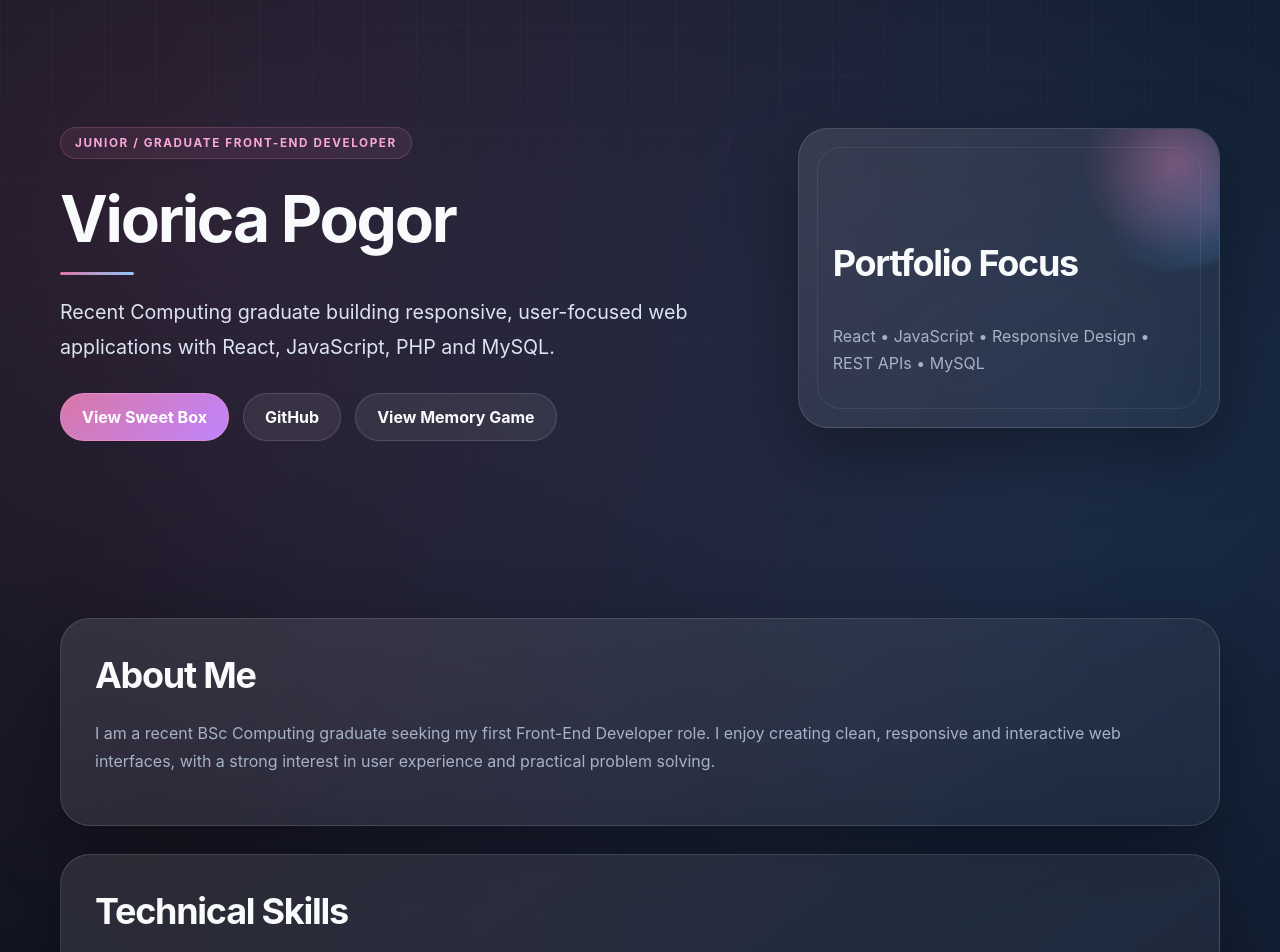
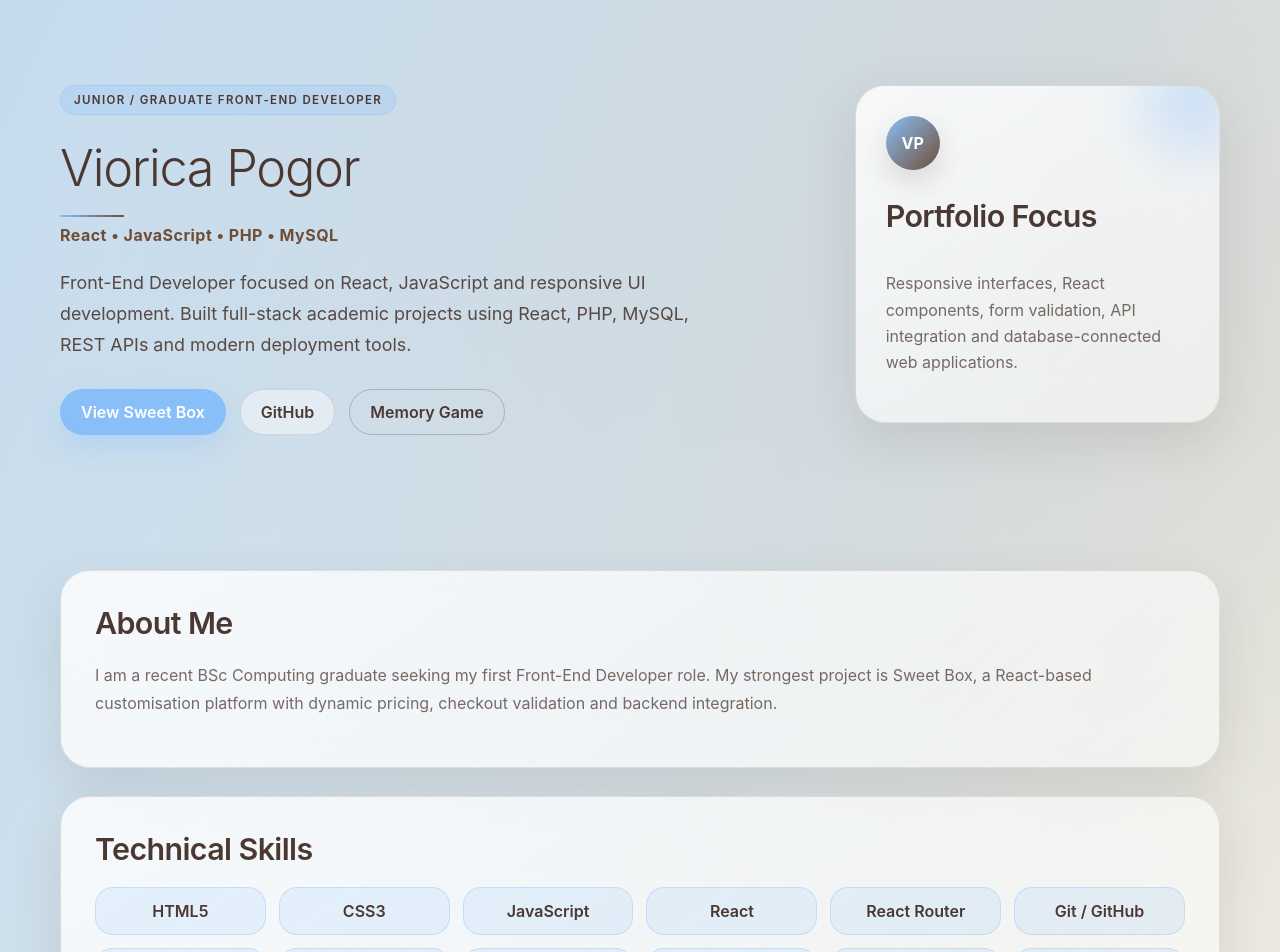
Before and after one commit to Viorica123333333333/cv-website-react, a React (Vite) app: page / in a window 1280 px wide. Shown: the part 80-1032 px from the top of the page. Built offline with nearby package versions, Linux system fonts and the light colour scheme.

Commit message:
Update App.css

```diff
--- a/src/App.css
+++ b/src/App.css
@@ -3,25 +3,20 @@
 }
 
 :root {
-  --navy: #0b1220;
-  --navy-soft: #111827;
-  --navy-card: rgba(15, 23, 42, 0.68);
+  --blue: #89bff8;
+  --cream: #f2f0e6;
+  --brown: #4b3832;
+  --coffee: #6f4e37;
 
-  --glass: rgba(255, 255, 255, 0.065);
-  --glass-strong: rgba(255, 255, 255, 0.105);
-  --border: rgba(255, 255, 255, 0.13);
+  --text: #4b3832;
+  --muted: rgba(75, 56, 50, 0.74);
+  --soft: rgba(75, 56, 50, 0.9);
 
-  --text: #f8fafc;
-  --muted: #a7b2c6;
-  --soft: #dbe4f0;
+  --card: rgba(255, 255, 255, 0.68);
+  --card-strong: rgba(255, 255, 255, 0.82);
+  --border: rgba(75, 56, 50, 0.13);
 
-  --accent: #d977a7;
-  --accent-light: #f9a8d4;
-  --violet: #c084fc;
-  --blue: #60a5fa;
-  --blue-soft: #93c5fd;
-
-  --shadow: 0 26px 70px rgba(0, 0, 0, 0.34);
+  --shadow: 0 18px 50px rgba(75, 56, 50, 0.12);
 }
 
 html {
@@ -30,6 +25,7 @@ html {
 
 body {
   margin: 0;
+  min-height: 100vh;
   font-family:
     Inter,
     ui-sans-serif,
@@ -39,37 +35,25 @@ body {
     "Segoe UI",
     Arial,
     sans-serif;
+  color: var(--text);
   background:
+    linear-gradient(
+      115deg,
+      rgba(137, 191, 248, 0.44) 0%,
+      rgba(137, 191, 248, 0.22) 38%,
+      transparent 62%
+    ),
     radial-gradient(
-      circle at 14% 8%,
-      rgba(217, 119, 167, 0.18),
+      circle at 86% 10%,
+      rgba(111, 78, 55, 0.12),
       transparent 30%
     ),
     radial-gradient(
-      circle at 86% 14%,
-      rgba(96, 165, 250, 0.18),
-      transparent 31%
+      circle at 80% 85%,
+      rgba(137, 191, 248, 0.22),
+      transparent 35%
     ),
-    radial-gradient(
-      circle at 45% 90%,
-      rgba(192, 132, 252, 0.09),
-      transparent 36%
-    ),
-    linear-gradient(135deg, #070d18 0%, #0b1220 46%, #111827 100%);
-  color: var(--text);
-  min-height: 100vh;
-}
-
-body::before {
-  content: "";
-  position: fixed;
-  inset: 0;
-  pointer-events: none;
-  background-image:
-    linear-gradient(rgba(255, 255, 255, 0.022) 1px, transparent 1px),
-    linear-gradient(90deg, rgba(255, 255, 255, 0.022) 1px, transparent 1px);
-  background-size: 52px 52px;
-  mask-image: linear-gradient(to bottom, black, transparent 92%);
+    var(--cream);
 }
 
 a {
@@ -84,10 +68,10 @@ a {
 }
 
 .hero {
-  min-height: 78vh;
+  min-height: 72vh;
   display: grid;
-  grid-template-columns: 1.25fr 0.75fr;
-  gap: 34px;
+  grid-template-columns: 1.35fr 0.65fr;
+  gap: 36px;
   align-items: center;
 }
 
@@ -95,53 +79,63 @@ a {
 .projectTag {
   display: inline-flex;
   width: fit-content;
-  padding: 8px 14px;
+  padding: 7px 13px;
   border-radius: 999px;
-  color: var(--accent-light);
-  background: rgba(217, 119, 167, 0.1);
-  border: 1px solid rgba(217, 119, 167, 0.25);
-  font-size: 0.73rem;
-  font-weight: 700;
-  letter-spacing: 1.6px;
+  color: var(--brown);
+  background: rgba(137, 191, 248, 0.24);
+  border: 1px solid rgba(137, 191, 248, 0.45);
+  font-size: 0.72rem;
+  font-weight: 600;
+  letter-spacing: 1.35px;
   text-transform: uppercase;
 }
 
 h1 {
-  font-size: clamp(2.75rem, 5vw, 4.5rem);
-  line-height: 1.05;
-  margin: 14px 0;
-  letter-spacing: -0.035em;
-  font-weight: 700;
+  font-size: clamp(2rem, 4vw, 3.15rem);
+  line-height: 1.12;
+  margin: 14px 0 8px;
+  font-weight: 300;
+  letter-spacing: -0.025em;
+  color: var(--brown);
+}
+
+.techLine {
+  margin: 0 0 22px;
+  color: var(--coffee);
+  font-weight: 650;
+  letter-spacing: 0.03em;
 }
 
 h1::after {
   content: "";
   display: block;
-  width: 74px;
-  height: 3px;
-  margin-top: 20px;
+  width: 64px;
+  height: 2px;
+  margin-top: 18px;
   border-radius: 999px;
-  background: linear-gradient(90deg, var(--accent), var(--blue-soft));
+  background: linear-gradient(90deg, var(--blue), var(--coffee));
 }
 
 h2 {
-  font-size: clamp(1.65rem, 3vw, 2.25rem);
-  margin: 0 0 22px;
-  letter-spacing: -0.035em;
-  font-weight: 700;
+  font-size: clamp(1.45rem, 2.5vw, 1.9rem);
+  margin: 0 0 20px;
+  letter-spacing: -0.02em;
+  font-weight: 600;
+  color: var(--brown);
 }
 
 h3 {
   margin: 0 0 10px;
-  font-size: 1.17rem;
-  font-weight: 700;
+  font-size: 1.08rem;
+  font-weight: 600;
+  color: var(--brown);
 }
 
 .intro {
-  max-width: 670px;
+  max-width: 640px;
   color: var(--soft);
-  font-size: clamp(1.05rem, 1.8vw, 1.23rem);
-  line-height: 1.78;
+  font-size: clamp(1rem, 1.55vw, 1.12rem);
+  line-height: 1.75;
 }
 
 .heroButtons,
@@ -156,34 +150,36 @@ h3 {
 .heroButtons a,
 .links a,
 .contactLinks a {
-  padding: 13px 21px;
+  padding: 12px 20px;
   border-radius: 999px;
-  font-weight: 700;
-  background: rgba(255, 255, 255, 0.075);
-  border: 1px solid var(--border);
-  color: var(--text);
-  transition:
-    transform 0.25s ease,
-    border-color 0.25s ease,
-    box-shadow 0.25s ease,
-    background 0.25s ease;
+  font-weight: 600;
+  transition: 0.25s ease;
 }
 
-.heroButtons a:first-child,
-.links a:first-child,
-.contactLinks a:first-child {
-  background: linear-gradient(135deg, var(--accent), var(--violet));
-  border-color: rgba(249, 168, 212, 0.38);
-  color: #fff;
+.primaryBtn {
+  background: var(--blue);
+  border: 1px solid rgba(137, 191, 248, 0.65);
+  color: white;
+  box-shadow: 0 12px 28px rgba(137, 191, 248, 0.35);
+}
+
+.secondaryBtn {
+  background: rgba(255, 255, 255, 0.46);
+  border: 1px solid rgba(75, 56, 50, 0.14);
+  color: var(--brown);
+}
+
+.outlineBtn {
+  background: transparent;
+  border: 1px solid rgba(111, 78, 55, 0.32);
+  color: var(--brown);
 }
 
 .heroButtons a:hover,
 .links a:hover,
 .contactLinks a:hover {
   transform: translateY(-3px);
-  border-color: rgba(217, 119, 167, 0.36);
-  box-shadow: 0 18px 45px rgba(217, 119, 167, 0.14);
-  background: rgba(255, 255, 255, 0.1);
+  box-shadow: 0 16px 36px rgba(75, 56, 50, 0.12);
 }
 
 .heroCard,
@@ -195,59 +191,65 @@ h3 {
   overflow: hidden;
   background: linear-gradient(
     145deg,
-    var(--glass-strong),
-    rgba(255, 255, 255, 0.042)
+    var(--card-strong),
+    rgba(255, 255, 255, 0.52)
   );
   border: 1px solid var(--border);
-  backdrop-filter: blur(22px);
-  -webkit-backdrop-filter: blur(22px);
+  backdrop-filter: blur(20px);
+  -webkit-backdrop-filter: blur(20px);
   border-radius: 30px;
   box-shadow: var(--shadow);
 }
 
 .heroCard {
-  min-height: 300px;
-  padding: 34px;
+  max-width: 420px;
+  min-height: 210px;
+  padding: 30px;
+  justify-self: end;
   display: flex;
   flex-direction: column;
   justify-content: flex-end;
 }
 
-.heroCard::before {
-  content: "";
-  position: absolute;
-  inset: 18px;
-  border-radius: 24px;
-  border: 1px solid rgba(255, 255, 255, 0.075);
+.avatar {
+  width: 54px;
+  height: 54px;
+  margin-bottom: 28px;
+  border-radius: 50%;
+  display: grid;
+  place-items: center;
+  font-weight: 700;
+  color: white;
+  background: linear-gradient(135deg, var(--blue), var(--coffee));
+  box-shadow: 0 12px 28px rgba(75, 56, 50, 0.16);
 }
 
 .heroCard::after {
   content: "";
   position: absolute;
-  width: 210px;
-  height: 210px;
-  top: -70px;
-  right: -60px;
+  width: 190px;
+  height: 190px;
+  top: -80px;
+  right: -70px;
   border-radius: 50%;
-  background:
-    radial-gradient(circle, rgba(217, 119, 167, 0.42), transparent 62%),
-    radial-gradient(
-      circle at 70% 70%,
-      rgba(96, 165, 250, 0.24),
-      transparent 55%
-    );
-  filter: blur(3px);
+  background: radial-gradient(
+    circle,
+    rgba(137, 191, 248, 0.38),
+    transparent 65%
+  );
+  filter: blur(12px);
 }
 
 .heroCard h2,
-.heroCard p {
+.heroCard p,
+.avatar {
   position: relative;
   z-index: 1;
 }
 
 .heroCard p {
   color: var(--muted);
-  line-height: 1.7;
+  line-height: 1.65;
 }
 
 .section,
@@ -271,61 +273,55 @@ h3 {
 }
 
 .skillsGrid span {
-  padding: 14px 16px;
+  padding: 13px 15px;
   border-radius: 18px;
   text-align: center;
-  color: #fdf2f8;
-  font-weight: 650;
-  background: rgba(217, 119, 167, 0.075);
-  border: 1px solid rgba(217, 119, 167, 0.2);
-  transition:
-    transform 0.25s ease,
-    background 0.25s ease,
-    border-color 0.25s ease;
+  color: var(--brown);
+  font-weight: 600;
+  background: rgba(137, 191, 248, 0.16);
+  border: 1px solid rgba(137, 191, 248, 0.35);
+  transition: 0.25s ease;
 }
 
 .skillsGrid span:hover {
   transform: translateY(-3px);
-  background: rgba(96, 165, 250, 0.14);
-  border-color: rgba(147, 197, 253, 0.3);
+  background: rgba(137, 191, 248, 0.28);
+  border-color: rgba(137, 191, 248, 0.6);
 }
 
 .projectCard {
   padding: 32px;
   margin-bottom: 22px;
-  transition:
-    transform 0.25s ease,
-    border-color 0.25s ease,
-    box-shadow 0.25s ease;
+  transition: 0.25s ease;
 }
 
 .projectCard:hover,
 .timelineItem:hover {
   transform: translateY(-4px);
-  border-color: rgba(217, 119, 167, 0.32);
-  box-shadow: 0 28px 80px rgba(0, 0, 0, 0.42);
+  border-color: rgba(137, 191, 248, 0.5);
+  box-shadow: 0 18px 46px rgba(75, 56, 50, 0.14);
 }
 
 .projectCard.featured {
-  border-color: rgba(217, 119, 167, 0.28);
+  border-color: rgba(137, 191, 248, 0.48);
   background:
     linear-gradient(
       145deg,
-      rgba(217, 119, 167, 0.095),
-      rgba(96, 165, 250, 0.055)
+      rgba(137, 191, 248, 0.24),
+      rgba(255, 255, 255, 0.62)
     ),
-    rgba(15, 23, 42, 0.67);
+    rgba(255, 255, 255, 0.62);
 }
 
 .projectCard ul {
   margin: 18px 0 0;
   padding-left: 20px;
-  color: #dce7f7;
+  color: var(--soft);
   line-height: 1.85;
 }
 
 .projectCard li::marker {
-  color: var(--accent-light);
+  color: var(--blue);
 }
 
 .timeline {
@@ -336,14 +332,7 @@ h3 {
 .timelineItem {
   padding: 24px 26px;
   border-radius: 24px;
-  transition:
-    transform 0.25s ease,
-    border-color 0.25s ease,
-    box-shadow 0.25s ease;
-}
-
-.timelineItem h3 {
-  color: var(--text);
+  transition: 0.25s ease;
 }
 
 .contact {
@@ -351,10 +340,10 @@ h3 {
   background:
     linear-gradient(
       135deg,
-      rgba(217, 119, 167, 0.15),
-      rgba(96, 165, 250, 0.13)
+      rgba(137, 191, 248, 0.24),
+      rgba(255, 255, 255, 0.62)
     ),
-    rgba(255, 255, 255, 0.052);
+    rgba(255, 255, 255, 0.65);
 }
 
 .contact h2 {
@@ -374,11 +363,13 @@ h3 {
   }
 
   .heroCard {
-    min-height: 230px;
+    max-width: 100%;
+    justify-self: stretch;
+    min-height: 210px;
   }
 
   h1 {
-    font-size: clamp(2.65rem, 12vw, 4.3rem);
+    font-size: clamp(1.95rem, 9vw, 2.8rem);
   }
 }
 
@@ -402,4 +393,8 @@ h3 {
   .skillsGrid {
     grid-template-columns: 1fr 1fr;
   }
+
+  h1 {
+    font-size: clamp(1.85rem, 10vw, 2.55rem);
+  }
 }
--- a/src/App.jsx
+++ b/src/App.jsx
@@ -6,41 +6,61 @@ function App() {
       <section className="hero">
         <div className="heroText">
           <p className="tag">Junior / Graduate Front-End Developer</p>
+
           <h1>Viorica Pogor</h1>
+
+          <p className="techLine">React • JavaScript • PHP • MySQL</p>
+
           <p className="intro">
-            Recent Computing graduate building responsive, user-focused web
-            applications with React, JavaScript, PHP and MySQL.
+            Front-End Developer focused on React, JavaScript and responsive UI
+            development. Built full-stack academic projects using React, PHP,
+            MySQL, REST APIs and modern deployment tools.
           </p>
 
           <div className="heroButtons">
-            <a href="https://sweet-box.netlify.app/" target="_blank">
+            <a
+              className="primaryBtn"
+              href="https://sweet-box.netlify.app/"
+              target="_blank"
+            >
               View Sweet Box
             </a>
-            <a href="https://github.com/Viorica123333333333" target="_blank">
+
+            <a
+              className="secondaryBtn"
+              href="https://github.com/Viorica123333333333"
+              target="_blank"
+            >
               GitHub
             </a>
+
             <a
+              className="outlineBtn"
               href="https://viorica-memory-game.infinityfreeapp.com/"
               target="_blank"
             >
-              View Memory Game
+              Memory Game
             </a>
           </div>
         </div>
 
-        <div className="heroCard">
+        <aside className="heroCard">
+          <div className="avatar">VP</div>
           <h2>Portfolio Focus</h2>
-          <p>React • JavaScript • Responsive Design • REST APIs • MySQL</p>
-        </div>
+          <p>
+            Responsive interfaces, React components, form validation, API
+            integration and database-connected web applications.
+          </p>
+        </aside>
       </section>
 
       <section className="section">
         <h2>About Me</h2>
         <p>
           I am a recent BSc Computing graduate seeking my first Front-End
-          Developer role. I enjoy creating clean, responsive and interactive web
-          interfaces, with a strong interest in user experience and practical
-          problem solving.
+          Developer role. My strongest project is Sweet Box, a React-based
+          customisation platform with dynamic pricing, checkout validation and
+          backend integration.
         </p>
       </section>
 
@@ -84,10 +104,18 @@ function App() {
           </ul>
 
           <div className="links">
-            <a href="https://sweet-box.netlify.app/" target="_blank">
+            <a
+              className="primaryBtn"
+              href="https://sweet-box.netlify.app/"
+              target="_blank"
+            >
               Live Demo
             </a>
-            <a href="https://github.com/Viorica123333333333" target="_blank">
+            <a
+              className="secondaryBtn"
+              href="https://github.com/Viorica123333333333"
+              target="_blank"
+            >
               GitHub
             </a>
           </div>
@@ -105,8 +133,10 @@ function App() {
             <li>Designed responsive user interface</li>
             <li>Used MySQL for game-related data handling</li>
           </ul>
+
           <div className="links">
             <a
+              className="outlineBtn"
               href="https://viorica-memory-game.infinityfreeapp.com/"
               target="_blank"
             >
@@ -127,6 +157,7 @@ function App() {
         <div className="timelineItem">
           <h3>Pearson BTEC Level 5 HND in Computing</h3>
           <p>ICON College of Technology and Management · Feb 2023 – Jan 2025</p>
+          <p>Graduated with Merit</p>
         </div>
       </section>
 
@@ -160,12 +191,22 @@ function App() {
         </p>
 
         <div className="contactLinks">
-          <a href="mailto:viorica20272027@gmail.com">Email Me</a>
-          <a href="https://github.com/Viorica123333333333" target="_blank">
-            GitHub Profile
+          <a className="primaryBtn" href="mailto:viorica20272027@gmail.com">
+            Email Me
           </a>
-          <a href="https://www.linkedin.com/in/viorica-pogor/" target="_blank">
-            LinkedIn Profile
+          <a
+            className="secondaryBtn"
+            href="https://github.com/Viorica123333333333"
+            target="_blank"
+          >
+            GitHub
+          </a>
+          <a
+            className="outlineBtn"
+            href="https://www.linkedin.com/in/viorica-pogor/"
+            target="_blank"
+          >
+            LinkedIn
           </a>
         </div>
       </section>
```
